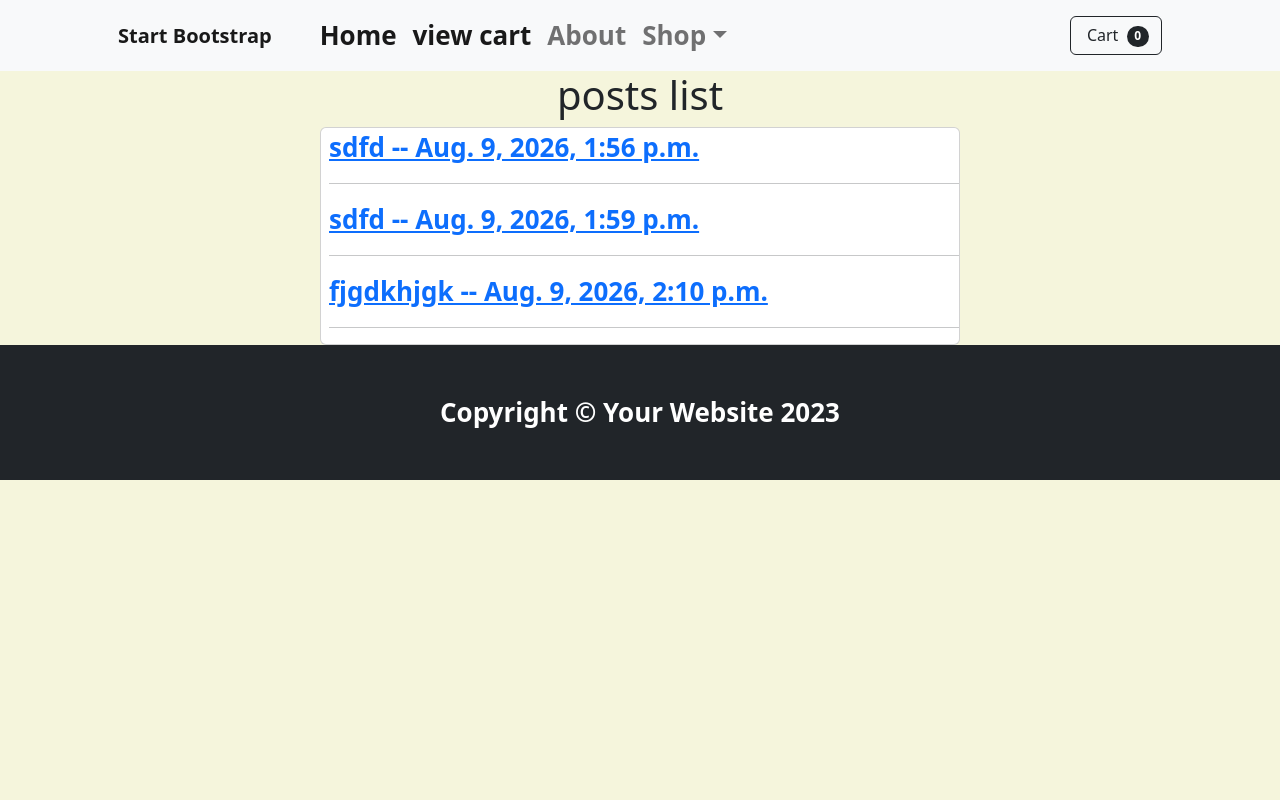
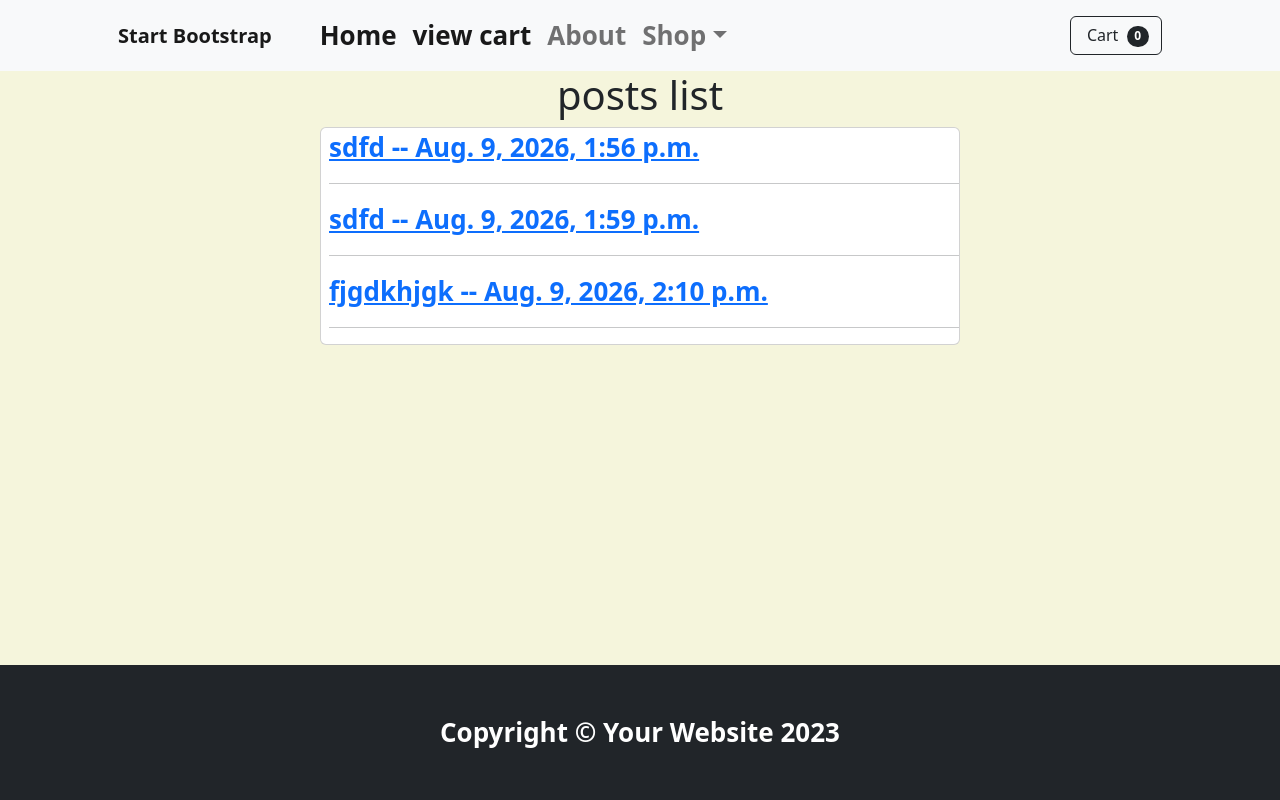
Before and after one commit to katy24f234-sudo/django-test, a Django app: page /testapp/all/ in a window 1280 px wide. Run offline with Django 5.2, Linux system fonts and the light colour scheme; data comes from the database, SQL or seed files in the repository; some libraries are stand-ins or nearby versions.

Commit message:
fixed footer to always be at the end

```diff
--- a/testproject/static/css/style.css
+++ b/testproject/static/css/style.css
@@ -7,6 +7,16 @@ body{
     background-color: beige;
     font-size: 26px;
     font-weight: bold;
+}
+body {
+  margin: 0;
+  min-height: 100vh;
+  display: flex;
+  flex-direction: column;
+}
+
+main {
+  flex: 1;
 }
 input{
     padding: 5px;
--- a/testproject/templates/shopbase.html
+++ b/testproject/templates/shopbase.html
@@ -1,6 +1,8 @@
 <title>{% block title %}{% endblock title %}</title>
 {% include "navbar.html" %}
+<main>
 {% block content %}{% endblock content %}
+</main>
 <!-- Footer-->
     <footer class="py-5 bg-dark">
         <div class="container"><p class="m-0 text-center text-white">Copyright &copy; Your Website 2023</p></div>
```
